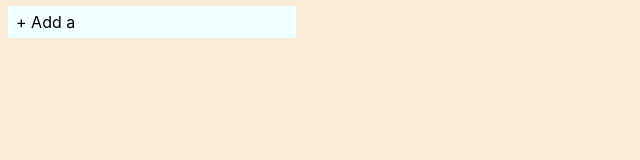
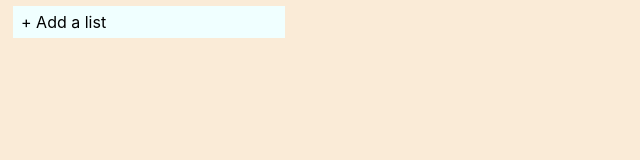
Before and after one commit to omarbakeer/trello-app, a React (Create React App) app: page / in a window 1280 px wide. Shown: the top 160 px of the page, without its empty margins (0-640 px from the left). Built offline with nearby package versions, Linux system fonts and the light colour scheme.

Commit message:
feat(list): add event listener to abort changes if escape button is clicked - enhance the style

```diff
--- a/src/App.css
+++ b/src/App.css
@@ -6,3 +6,8 @@
   padding: 6px 8px;
   box-sizing: border-box;
 }
+
+.column {
+  width: 272px;
+  margin: 0 5px;
+}
--- a/src/App.js
+++ b/src/App.js
@@ -1,22 +1,30 @@
 import React, { useReducer } from 'react';
 import AddItem from './components/AddItem';
 import List from './components/List';
-import { reducer, initialState, actions} from './state'
+import { reducer, initialState, actions } from './state';
 import './App.css';
 
 function App() {
   const [state, dispatch] = useReducer(reducer, initialState);
 
-  const addANewList = newList => {
+  const addANewList = (newList) => {
     dispatch(actions.createNewList(newList));
-  }
+  };
 
   return (
     <div className="App">
-      {state.lists.map(list => (
-        <List listLabel={list.listLabel}></List>
+      {state.lists.map((list) => (
+        <div className="column">
+          <List listLabel={list.listLabel}></List>
+        </div>
       ))}
-      <AddItem addNewListToReducer={addANewList} />
+      <div className="column">
+        <AddItem
+          itemType="list"
+          hasAtLeastOneItem={state.lists.length > 0}
+          addNewListToReducer={addANewList}
+        />
+      </div>
     </div>
   );
 }
--- a/src/components/AddItem/AddItem.js
+++ b/src/components/AddItem/AddItem.js
@@ -2,9 +2,23 @@ import React, { useEffect, useState } from 'react';
 import PropTypes from 'prop-types';
 import './AddItem.style.css';
 
-const AddItem = ({ itemType, hasAtLeastOneItem, addNewListToReducer }) => {
+const AddItem = ({ itemType, hasAtLeastOneItem, addNewListToReducer, addNewCardToListReducer }) => {
   const [inputValue, setInputValue] = useState('');
   const [isUserCurrentlyAddingNewItem, setIsUserCurrentlyAddingNewItem] = useState(false);
+
+
+  useEffect(() => {
+    document.addEventListener('keydown', handleEscapeKey);
+    return () => {
+      document.removeEventListener('keydown', handleEscapeKey);
+    };
+  }, []);
+
+  const handleEscapeKey = (e) => {
+    if (e.key === 'Escape') {
+      setIsUserCurrentlyAddingNewItem(false);
+    }
+  };
 
   const handleSubmitNewList = (e) => {
     e.preventDefault();
@@ -20,6 +34,20 @@ const AddItem = ({ itemType, hasAtLeastOneItem, addNewListToReducer }) => {
     setInputValue('');
   };
 
+  const handleSubmitNewCard = (e) => {
+    // e.preventDefault();
+    // const { value } = e.target.elements.listLabel;
+    // if (!value || !inputValue) return;
+
+    // const newCard = {
+    //   cardText: value || inputValue,
+    //   cards: [],
+    // };
+    // addNewCardToListReducer(newList);
+    // setIsUserCurrentlyAddingNewItem(false);
+    // setInputValue('');
+  };
+
   if (!isUserCurrentlyAddingNewItem)
     return (
       <div className="add-item__placeholder" onClick={() => setIsUserCurrentlyAddingNewItem(true)}>
@@ -27,7 +55,7 @@ const AddItem = ({ itemType, hasAtLeastOneItem, addNewListToReducer }) => {
       </div>
     );
   return (
-    <form id="add-item__form" onSubmit={handleSubmitNewList}>
+    <form id="add-item__form" onSubmit={itemType === 'list' ? handleSubmitNewList : handleSubmitNewCard}>
       <input
         autoFocus
         autocomplete="off"
--- a/src/components/AddItem/AddItem.style.css
+++ b/src/components/AddItem/AddItem.style.css
@@ -1,7 +1,6 @@
 .add-item__placeholder {
   padding: 6px 8px;
   background-color: azure;
-  width: 272px;
   height: fit-content;
 }
 
--- a/src/components/List/List.style.css
+++ b/src/components/List/List.style.css
@@ -5,13 +5,11 @@
   display: flex;
   flex-direction: column;
   height: fit-content;
-  margin: 0 5px;
   padding: 6px 8px;
-  width: 272px;
 }
 
 .list__label {
-  margin: 0;
+  margin: 0 0 10px 0;
   color: grey;
   font-weight: normal;
   font-size: 16px;
```
